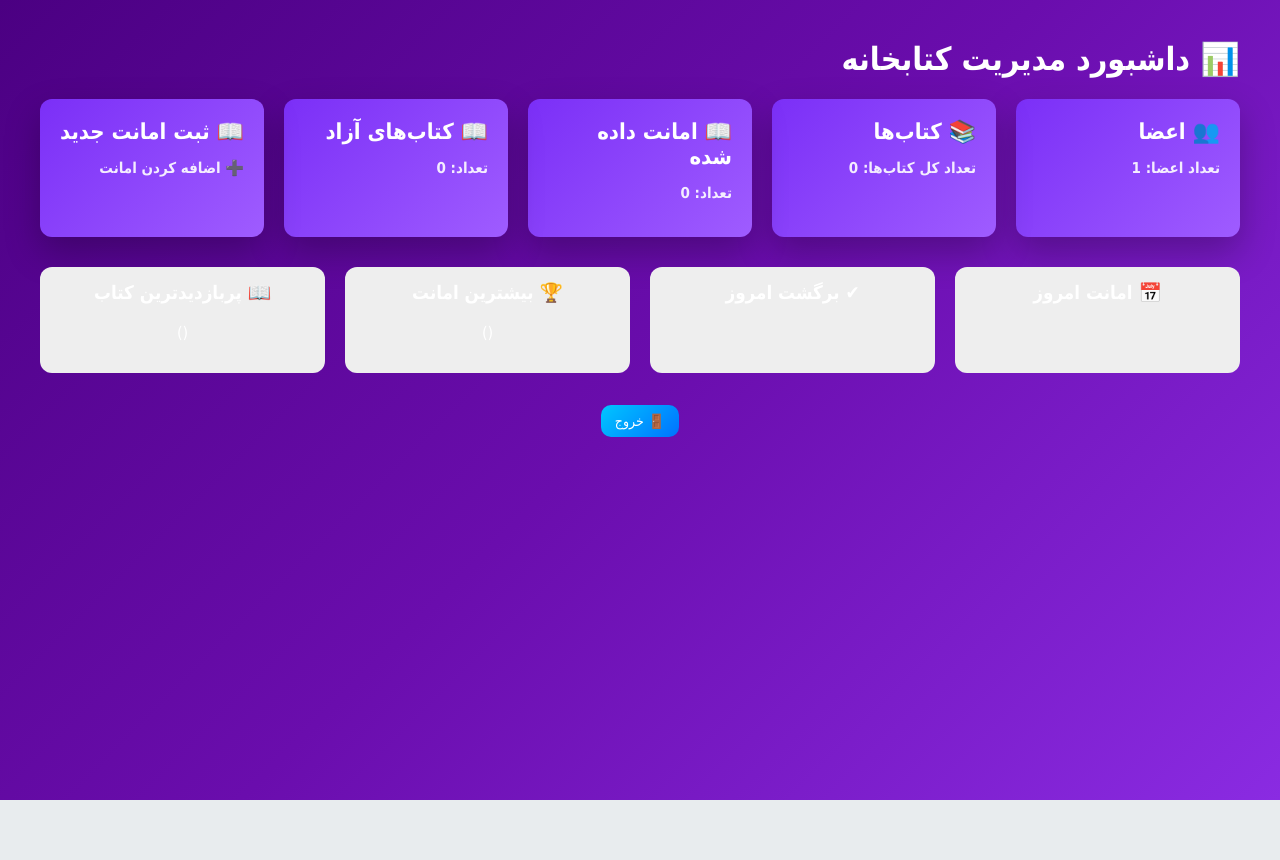
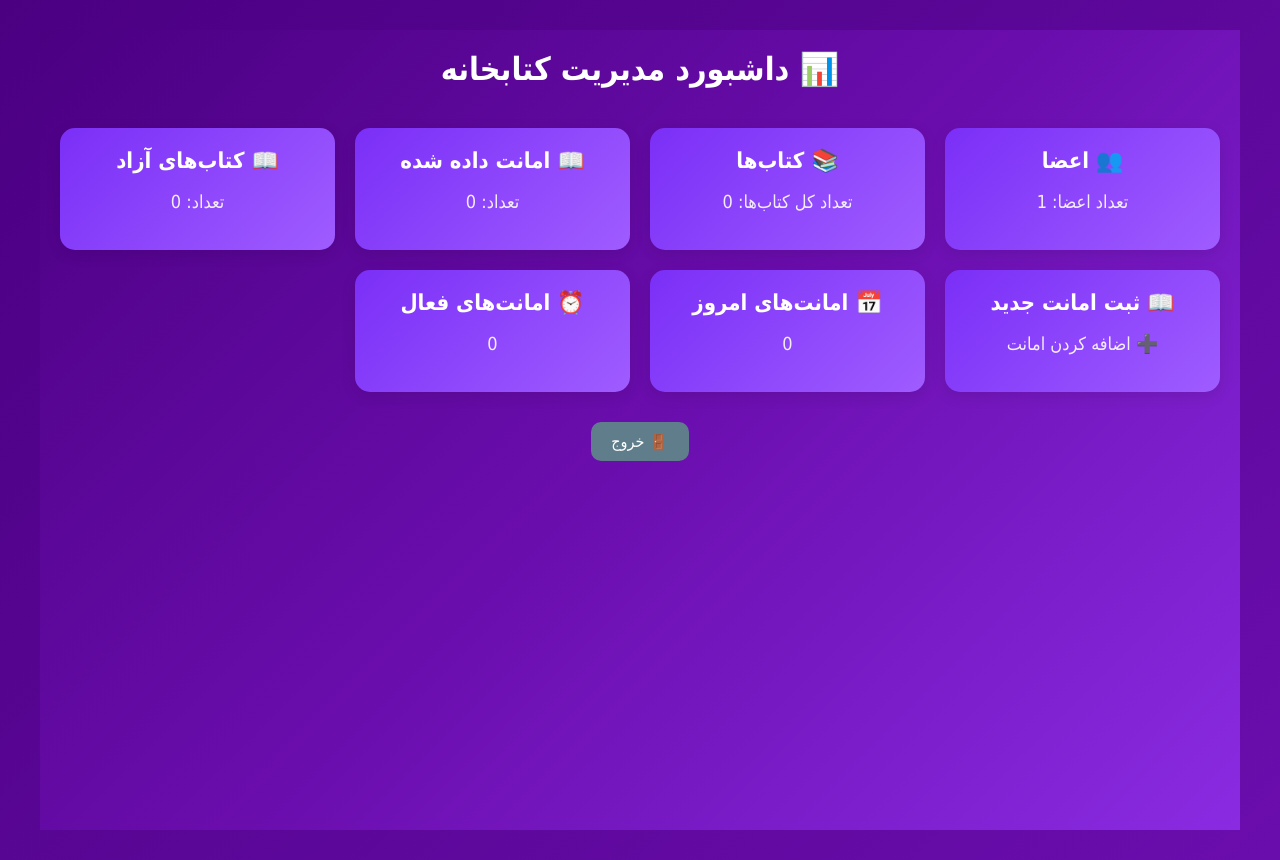
Before and after one commit to arminalvandi/library-management-system, a Flask app: page /dashboard in a window 1280 px wide. Before the commit the page ends 800 px from the top, so only its background shows below. Run offline with Flask 3, Linux system fonts and the light colour scheme; the visitor is signed in with stand-in values (Sample User, id 1); data comes from the database, SQL or seed files in the repository; data that the repository does not hold is empty.

Commit message:
Update dashboard.html

```diff
--- a/templates/dashboard.html
+++ b/templates/dashboard.html
@@ -5,41 +5,45 @@
     <title>داشبورد مدیریت</title>
     <link rel="stylesheet" href="{{ url_for('static', filename='css/style.css') }}">
     <style>
-        .dashboard .cards {
-            display: flex;
-            flex-wrap: wrap;
+        body { font-family: Tahoma, sans-serif; background-color: #f7f7f7; }
+        .dashboard { max-width: 1200px; margin: 30px auto; padding: 20px; }
+        h1 { text-align: center; margin-bottom: 40px; }
+
+        .cards {
+            display: grid;
+            grid-template-columns: repeat(auto-fit, minmax(250px, 1fr));
             gap: 20px;
         }
-        .dashboard .card {
-            flex: 1 1 200px;
+
+        .card {
+            background-color: #fff;
             padding: 20px;
-            border-radius: 12px;
-            color: white;
+            border-radius: 15px;
+            box-shadow: 0 4px 15px rgba(0,0,0,0.1);
+            text-align: center;
             text-decoration: none;
-            font-weight: bold;
-            transition: transform 0.2s;
+            color: #333;
+            transition: transform 0.2s, box-shadow 0.2s;
         }
-        .dashboard .card:hover {
+
+        .card:hover {
             transform: translateY(-5px);
+            box-shadow: 0 8px 20px rgba(0,0,0,0.2);
         }
-        .card.members { background-color: #4CAF50; }
-        .card.books { background-color: #2196F3; }
-        .card.borrowed { background-color: #FF9800; }
-        .card.free { background-color: #9C27B0; }
-        .card.new_borrow { background-color: #FF5722; }
-        .top-section {
-            display: flex;
-            gap: 20px;
-            margin-top: 30px;
-            flex-wrap: wrap;
-        }
-        .top-card {
-            flex: 1 1 200px;
-            padding: 15px;
-            background: #eee;
-            border-radius: 12px;
-            text-align: center;
-        }
+
+        .card h2 { font-size: 22px; margin-bottom: 10px; }
+        .card p { font-size: 18px; }
+
+        /* رنگ بندی کارت‌ها */
+        .card.members { background-color: #4CAF50; color: white; }
+        .card.books { background-color: #2196F3; color: white; }
+        .card.borrowed { background-color: #f44336; color: white; }
+        .card.free { background-color: #FF9800; color: white; }
+        .card.new-borrow { background-color: #9C27B0; color: white; }
+
+        .logout { display: block; text-align:center; margin-top:40px; }
+        .logout a { background-color: #607D8B; color: white; padding: 10px 20px; border-radius: 10px; text-decoration: none; transition: background 0.2s; }
+        .logout a:hover { background-color: #455A64; }
     </style>
 </head>
 <body>
@@ -68,33 +72,38 @@
             <p>تعداد: {{ free_count }}</p>
         </a>
 
-        <a href="/add_borrow_select" class="card new_borrow">
+        <a href="/add_borrow_select" class="card new-borrow">
             <h2>📖 ثبت امانت جدید</h2>
             <p>➕ اضافه کردن امانت</p>
         </a>
+
+        <div class="card" style="background-color:#03A9F4; color:white;">
+            <h2>📅 امانت‌های امروز</h2>
+            <p>{{ today_borrows }}</p>
+        </div>
+
+        <div class="card" style="background-color:#009688; color:white;">
+            <h2>⏰ امانت‌های فعال</h2>
+            <p>{{ active_borrows }}</p>
+        </div>
+
+        {% if top_member %}
+        <div class="card" style="background-color:#E91E63; color:white;">
+            <h2>👤 بیشترین امانت‌گیرنده</h2>
+            <p>{{ top_member.name }} ({{ top_member.total }})</p>
+        </div>
+        {% endif %}
+
+        {% if top_book %}
+        <div class="card" style="background-color:#FFC107; color:white;">
+            <h2>📚 بیشترین امانت‌شده</h2>
+            <p>{{ top_book.title }} ({{ top_book.total }})</p>
+        </div>
+        {% endif %}
     </div>
 
-    <div class="top-section">
-        <div class="top-card">
-            <h3>📅 امانت امروز</h3>
-            <p>{{ today_borrow_count }}</p>
-        </div>
-        <div class="top-card">
-            <h3>✔ برگشت امروز</h3>
-            <p>{{ today_return_count }}</p>
-        </div>
-        <div class="top-card">
-            <h3>🏆 بیشترین امانت</h3>
-            <p>{{ top_member_name }} ({{ top_member_count }})</p>
-        </div>
-        <div class="top-card">
-            <h3>📖 پربازدیدترین کتاب</h3>
-            <p>{{ top_book_title }} ({{ top_book_count }})</p>
-        </div>
-    </div>
-
-    <div style="text-align:center; margin-top:30px;">
-        <a href="/logout" class="btn info">🚪 خروج</a>
+    <div class="logout">
+        <a href="/logout">🚪 خروج</a>
     </div>
 </div>
 
```
